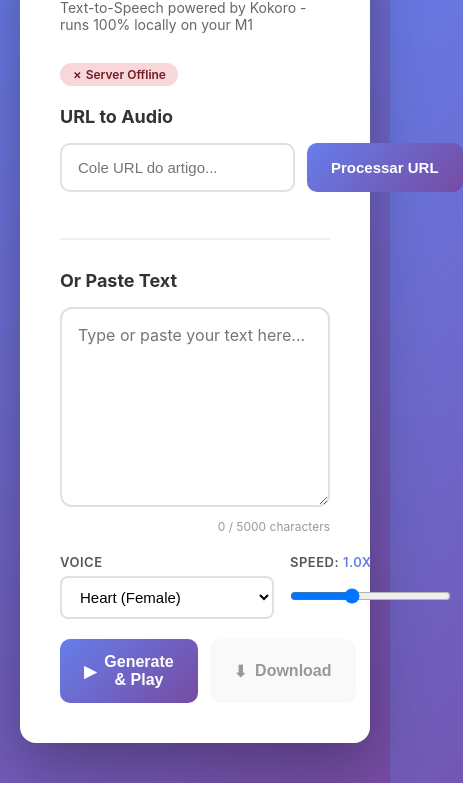
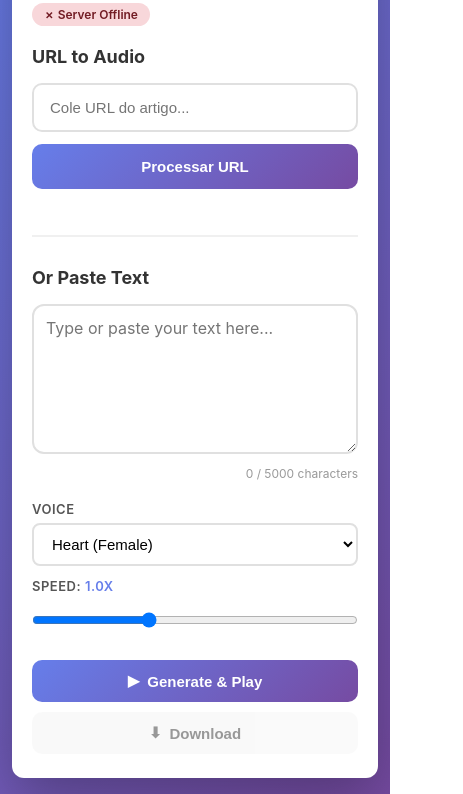
Before and after one commit to isaaceliape/my_reader, a website: page static/index.html in a window 390 px wide. Shown: the part 123-917 px from the top of the page, 463 px wide, since content can reach past the window. Drawn offline with Linux system fonts and the light colour scheme; no server answers.

Commit message:
Fix: Add mobile responsive design, prevent overflow on small screens

```diff
--- a/static/index.html
+++ b/static/index.html
@@ -200,6 +200,103 @@
             font-size: 12px;
             color: #999;
             margin-top: 8px;
+        }
+
+        /* Mobile Responsive Styles */
+        @media (max-width: 640px) {
+            body {
+                padding: 16px 12px;
+            }
+
+            .container {
+                padding: 24px 20px;
+                border-radius: 12px;
+            }
+
+            h1 {
+                font-size: 22px;
+            }
+
+            .subtitle {
+                font-size: 13px;
+                margin-bottom: 20px;
+            }
+
+            .url-input-group {
+                flex-direction: column;
+                gap: 10px;
+            }
+
+            .url-input-group input[type="url"] {
+                width: 100%;
+            }
+
+            .btn-process {
+                width: 100%;
+            }
+
+            .controls {
+                grid-template-columns: 1fr;
+                gap: 12px;
+            }
+
+            .button-group {
+                flex-direction: column;
+                gap: 10px;
+            }
+
+            button {
+                width: 100%;
+                padding: 12px 20px;
+                font-size: 15px;
+            }
+
+            textarea {
+                min-height: 150px;
+                font-size: 16px; /* Prevents iOS zoom on focus */
+                padding: 12px;
+            }
+
+            .audio-player {
+                padding: 16px;
+            }
+
+            .preview-section {
+                padding: 16px;
+            }
+
+            .preview-title {
+                font-size: 16px;
+            }
+
+            .preview-text {
+                font-size: 13px;
+                max-height: 150px;
+            }
+
+            .url-actions {
+                flex-direction: column;
+                gap: 10px;
+            }
+
+            .url-actions button {
+                width: 100%;
+            }
+
+            #newUrlBtn {
+                flex: 1;
+            }
+        }
+
+        /* Prevent horizontal overflow */
+        html, body {
+            overflow-x: hidden;
+            max-width: 100vw;
+        }
+
+        .container {
+            max-width: 100%;
+            overflow-x: hidden;
         }
 
         .error-message {
```
